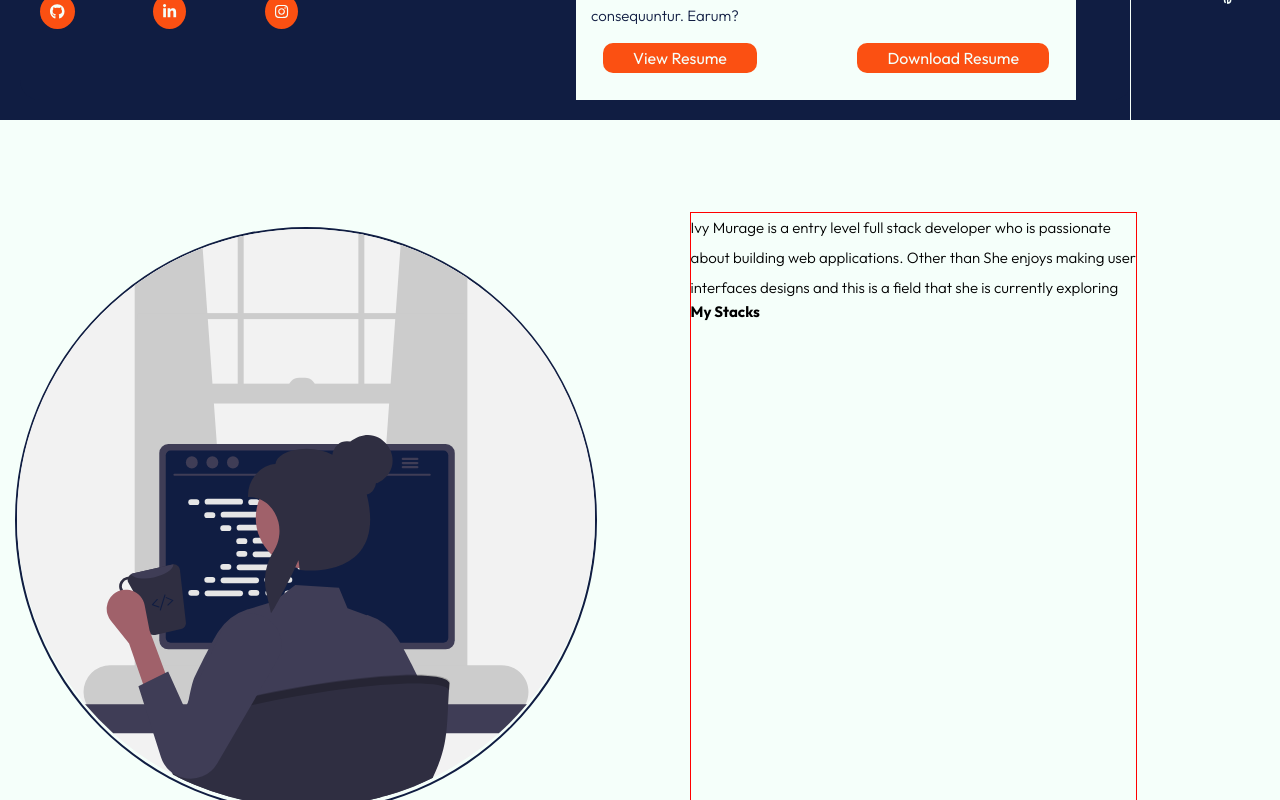
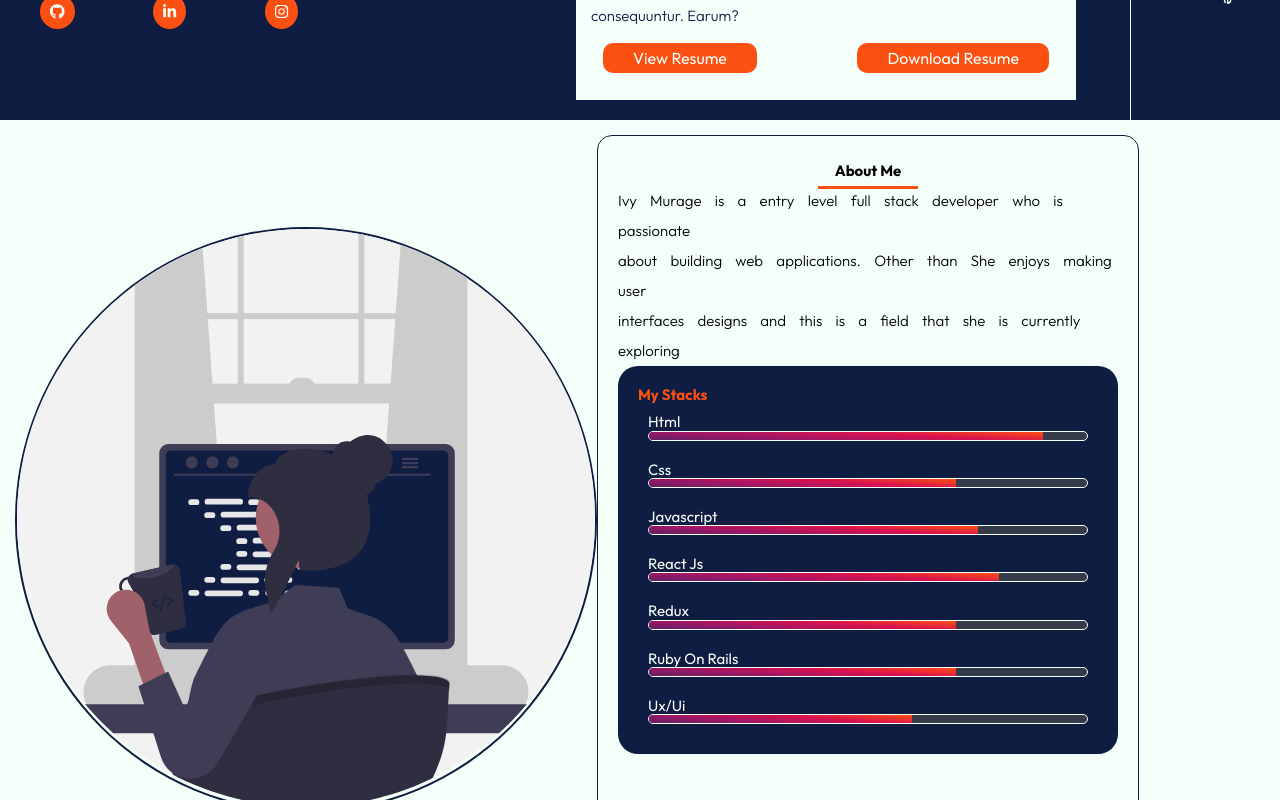
Before and after one commit to Murage-Ivy/my-portfolio, a React (Create React App) app: page / in a window 1280 px wide. Shown: the part 680-1480 px from the top of the page. Built offline with nearby package versions, Linux system fonts and the light colour scheme.

Commit message:
Design the about section

```diff
--- a/src/App.jsx
+++ b/src/App.jsx
@@ -1,5 +1,6 @@
 import "./App.css";
 import About from "./components/about/About";
+import Contact from "./components/contact/Contact";
 import Header from "./components/header/Header";
 import Nav from "./components/nav/Nav";
 import Project from "./components/projects/Project";
@@ -11,6 +12,7 @@ function App() {
         <Header />
         <About />
         <Project />
+        <Contact/>
       </div>
       <Nav />
     </div>
--- a/src/components/about/About.css
+++ b/src/components/about/About.css
@@ -8,15 +8,166 @@
 .image-1 {
   border-radius: 50%;
   border: 2px solid var(--primary-color);
-
 }
-.about-me{
-    border:1px solid red;
-    height: 80%;
+.about-me {
+  height: 100%;
+  padding: 20px;
+  border: 1px solid var(--primary-color);
+  border-radius: 15px;
+}
+.about-me > h2 {
+  text-align: center;
+  position: relative;
+  line-height: 2;
+}
+.about-me > h2::after {
+  content: "";
+  background-color: var(--tertiary-color);
+  height: 3px;
+  width: 20%;
+  position: absolute;
+  top: 100%;
+  left: 40%;
 }
 
 .about-me > p {
-    line-height: 2;
-    font-size: 15px;
-    font-weight: 300;
+  line-height: 2;
+  word-spacing: 10px;
+  font-size: 15px;
+  font-weight: 300;
 }
+
+.my-stacks {
+  width: 500px;
+  background-color: var(--primary-color);
+  border-radius: 20px;
+  padding: 20px;
+}
+
+.my-stacks > h3 {
+    color:var(--tertiary-color);
+}
+
+.my-stacks > ul > li {
+  list-style: none;
+  padding: 10px;
+  color: var(--secondary-color);
+}
+
+.bar {
+  background: #353b48;
+  height: 10px;
+  display: block;
+  border: 1px solid var(--secondary-color);
+  border-radius: 10px;
+  overflow: hidden;
+  transition: all cubic-bezier(0.25, 0.8, 25, 1);
+}
+
+.bar span {
+  height: 20px;
+  float: left;
+  background-image: linear-gradient(
+    to right top,
+    #101d42,
+    #512462,
+    #9b1767,
+    #d9124e,
+    #fb5012
+  );
+}
+
+.html {
+  width: 90%;
+  animation: html 3s;
+}
+.css {
+  width: 70%;
+  animation: css 3s;
+}
+.javascript {
+  width: 75%;
+  animation: javascript 3s;
+}
+.reactjs {
+  width: 80%;
+  animation: reactjs 3s;
+}
+.ruby {
+  width: 70%;
+  animation: ruby 3s;
+}
+.redux {
+  width: 70%;
+  animation: ruby 3s;
+}
+.ux {
+  width: 60%;
+  animation: ux 3s;
+}
+
+@keyframes html {
+  0% {
+    width: 0%;
+  }
+
+  90% {
+    width: 90%;
+  }
+}
+
+@keyframes css {
+  0% {
+    width: 0%;
+  }
+
+  70% {
+    width: 70%;
+  }
+}
+@keyframes javascript {
+  0% {
+    width: 0%;
+  }
+
+  75% {
+    width: 75%;
+  }
+}
+@keyframes reactjs {
+  0% {
+    width: 0%;
+  }
+
+  80% {
+    width: 80%;
+  }
+}
+@keyframes ruby {
+  0% {
+    width: 0%;
+  }
+
+  70% {
+    width: 70%;
+  }
+}
+@keyframes redux {
+  0% {
+    width: 0%;
+  }
+
+  70% {
+    width: 70%;
+  }
+}
+
+@keyframes ux {
+  0% {
+    width: 0%;
+  }
+
+  60% {
+    width: 60%;
+  }
+}
--- a/src/components/about/About.jsx
+++ b/src/components/about/About.jsx
@@ -8,6 +8,7 @@ function About() {
       </div>
 
       <div className="about-me">
+        <h2>About Me</h2>
         <p>
           Ivy Murage is a entry level full stack developer who is passionate
           <br />
@@ -18,6 +19,51 @@ function About() {
 
         <div className="my-stacks">
           <h3>My Stacks</h3>
+          <ul>
+            <li>
+              Html
+              <span className="bar">
+                <span className="html"></span>
+              </span>
+            </li>
+            <li>
+              Css
+              <span className="bar">
+                <span className="css"></span>
+              </span>
+            </li>
+            <li>
+              Javascript
+              <span className="bar">
+                <span className="javascript"></span>
+              </span>
+            </li>
+            <li>
+              React Js
+              <span className="bar">
+                <span className="reactjs"></span>
+              </span>
+            </li>
+
+            <li>
+              Redux
+              <span className="bar">
+                <span className="redux"></span>
+              </span>
+            </li>
+            <li>
+              Ruby On Rails
+              <span className="bar">
+                <span className="ruby"></span>
+              </span>
+            </li>
+            <li>
+              Ux/Ui
+              <span className="bar">
+                <span className="ux"></span>
+              </span>
+            </li>
+          </ul>
         </div>
       </div>
     </div>
--- a/src/components/contact/Contact.css
+++ b/src/components/contact/Contact.css
@@ -0,0 +1,3 @@
+#contacts {
+  height: 100vh;
+}
--- a/src/components/contact/Contact.jsx
+++ b/src/components/contact/Contact.jsx
@@ -1,9 +1,7 @@
-import React from 'react'
-
+import React from "react";
+import './Contact.css'
 function Contact() {
-  return (
-    <div>Contact</div>
-  )
+  return <div id="contacts">Contact</div>;
 }
 
-export default Contact
+export default Contact;
--- a/src/components/header/Header.jsx
+++ b/src/components/header/Header.jsx
@@ -1,7 +1,6 @@
 import React from "react";
 import ImageSection from "../image_section/ImageSection";
 import InfoSection from "../info_section/InfoSection";
-import Nav from "../nav/Nav";
 import "./Header.css";
 function Header() {
   return (
@@ -9,7 +8,6 @@ function Header() {
       <header>
         <InfoSection />
         <ImageSection />
-
       </header>
     </div>
   );
```
